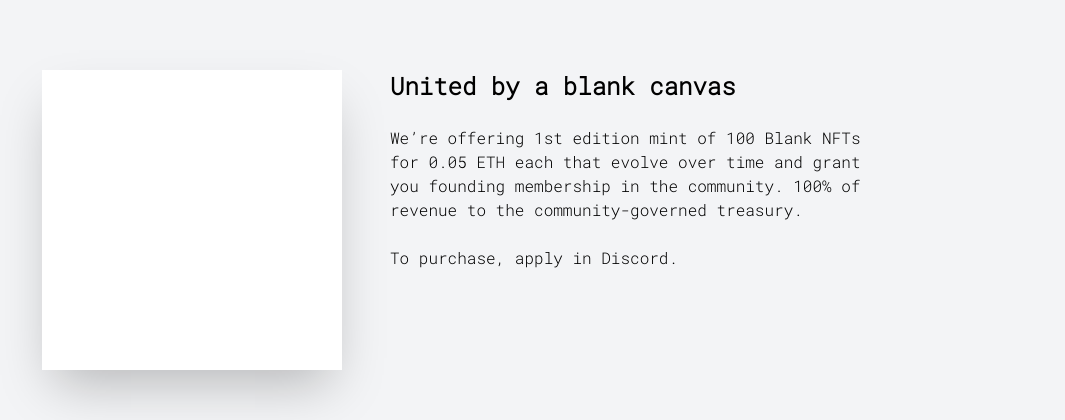
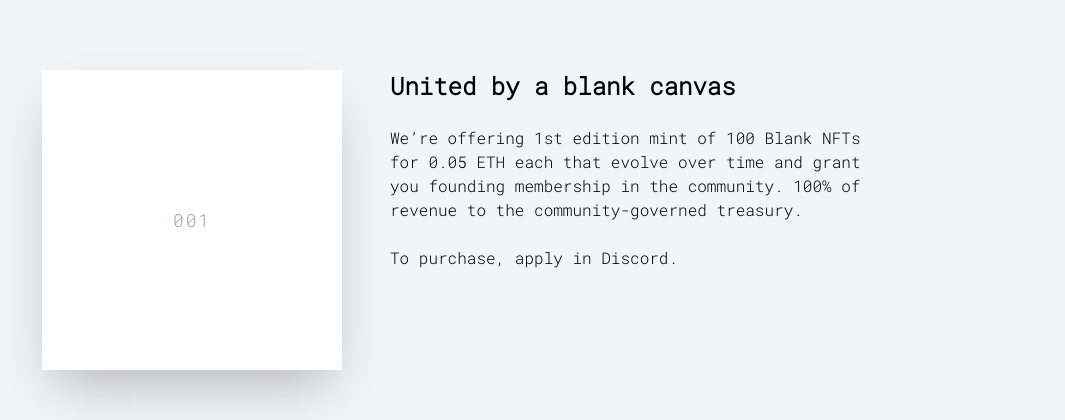
Before and after one commit to chaseadam17/website, a Next.js app: page / in a window 1280 px wide. Shown: the part 204-624 px from the top of the page, without its empty margins (102-1167 px from the left). Built offline with nearby package versions, Linux system fonts and the light colour scheme.

Commit message:
number on blank canvas

```diff
--- a/pages/index.tsx
+++ b/pages/index.tsx
@@ -25,7 +25,9 @@ export default function Home() {
         </header>
 
         <main className="flex">
-          <div className="flex-none mr-12 bg-white shadow-2xl" style={{width: "300px", height: "300px"}}></div>
+          <div className="flex flex-none mr-12 bg-white shadow-2xl text-center text-gray-400 text-lg tracking-widest" style={{width: "300px", height: "300px"}}>
+            <div className="m-auto">001</div>
+          </div>
           <div className="flex-none w-1/2">
             <h1 className="text-2xl mb-6 font-semibold">United by a blank canvas</h1>
             <p className="text-md mb-6">
```
